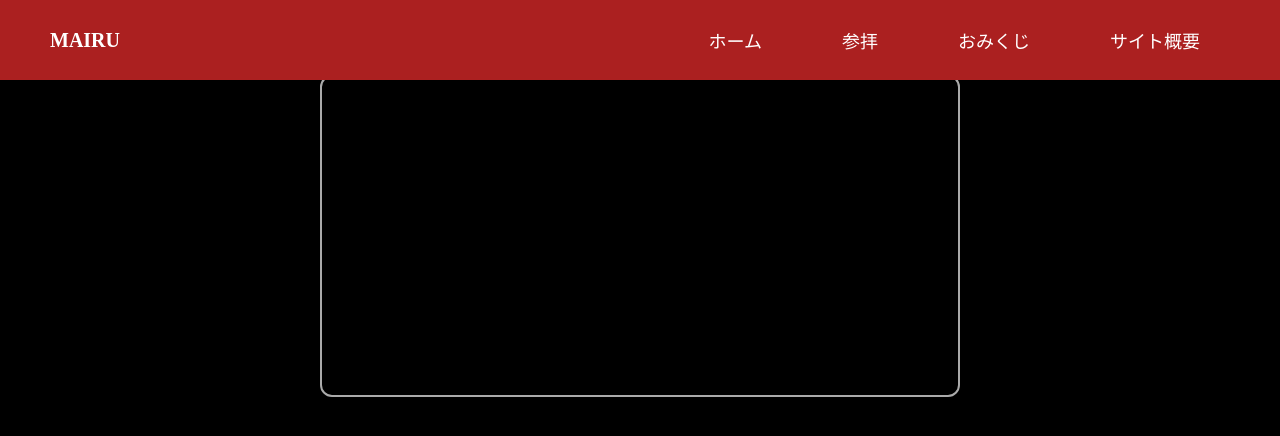
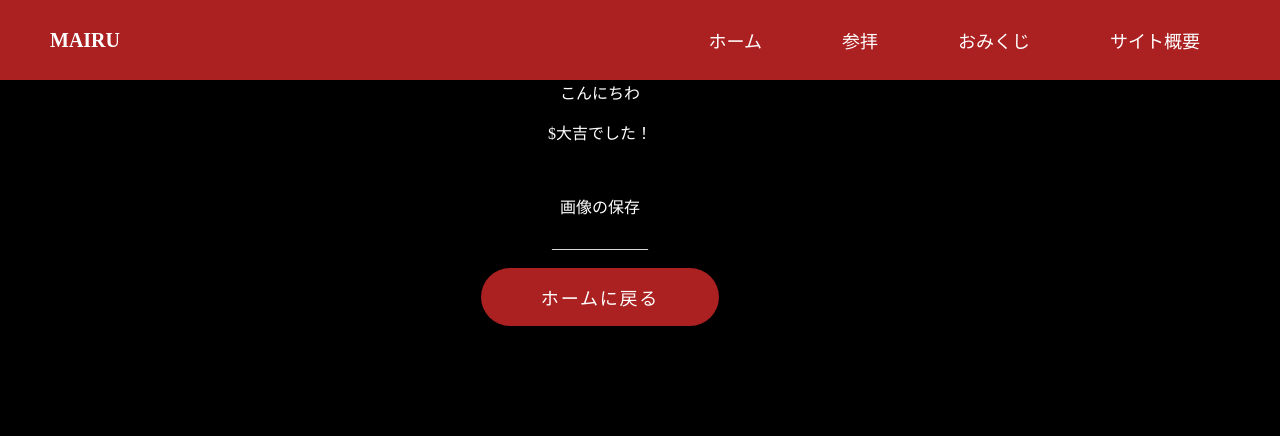
Before and after one commit to hsmt-T/giiku_Hackathon_vol18, a React (Vite) app in the folder frontend/: page /result in a window 1280 px wide. Shown: the top 436 px of the page. Built offline with nearby package versions, Linux system fonts and the light colour scheme; no server answers.

Commit message:
結果ページを追加し、アプリにルーティングを設定

```diff
--- a/frontend/src/App.tsx
+++ b/frontend/src/App.tsx
@@ -2,6 +2,7 @@ import { BrowserRouter, Routes, Route } from "react-router-dom";
 import { Home } from "./pages/Home/Home";
 import Header from "./components/header/Header";
 import Camera from "./lib/camera";
+import { Result } from "./pages/Result/Result";
 
 function App() {
   return (
@@ -21,8 +22,8 @@ function App() {
 
       <Routes>
         <Route path="/" element={<Home />} />
+        <Route path="/result" element={<Result />} />
       </Routes>
-      <Camera/>
     </BrowserRouter>
   );
 }
--- /dev/null
+++ b/frontend/src/pages/Result/Result.css
@@ -0,0 +1,14 @@
+.content {
+    position: relative;
+    z-index: 1;
+
+    max-width: 1200px;
+    padding: 10 48px;
+
+    color: #fff;
+    text-align: center;
+}
+
+.omiuji_img {
+
+}
--- /dev/null
+++ b/frontend/src/pages/Result/Result.tsx
@@ -0,0 +1,24 @@
+import { useNavigate } from "react-router-dom";
+import "./Result.css"
+import TpButton from "../../components/Button/Button";
+
+export const Result = () => {
+    const unnsei = "大吉"
+    const navigate = useNavigate();
+    return (
+        <div className="content">
+            <h1>a</h1>
+            <p>こんにちわ</p>
+            <p>${unnsei}でした！</p>
+            <img src="" alt="" />
+            <p>画像の保存</p>
+            <p>____________</p>
+            {/* icon */}
+            <TpButton
+                    label="ホームに戻る"
+                    onClick={() => navigate("/")}
+                    variant="red"
+                />
+        </div>
+    );
+};
```
